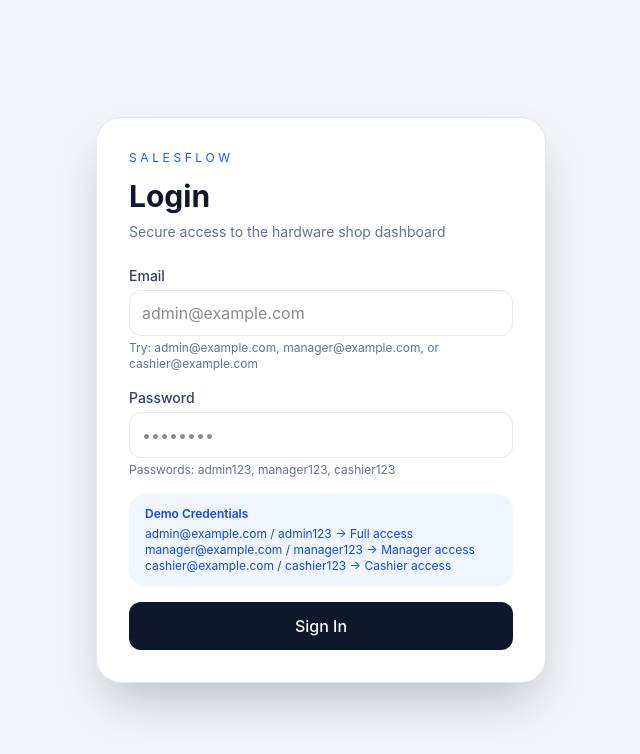
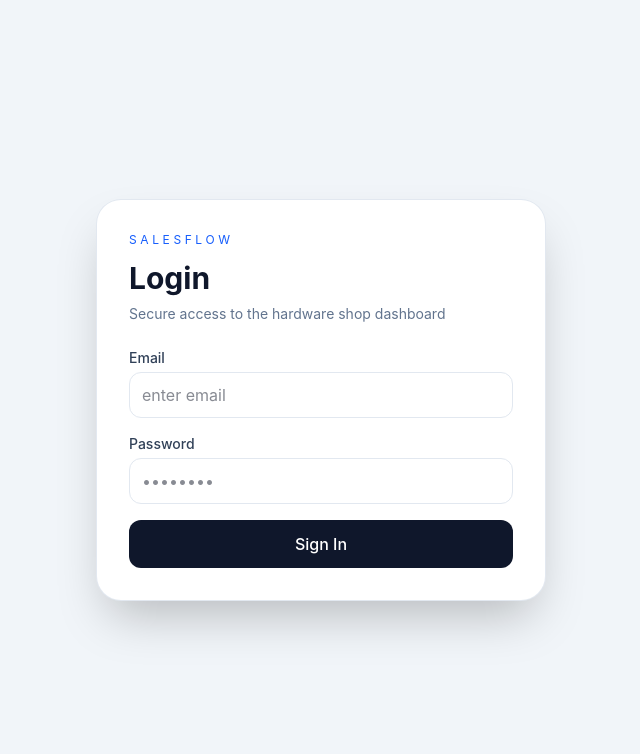
Before and after one commit to 03nouman/Sales-Management-App, a React (Vite) app: page /login in a window 1280 px wide. Shown: the top 754 px of the page, without its empty margins (319-959 px from the left). Built offline with nearby package versions, Linux system fonts and the light colour scheme.

Commit message:
minor fix

```diff
--- a/src/features/auth/components/LoginPage.tsx
+++ b/src/features/auth/components/LoginPage.tsx
@@ -71,12 +71,13 @@ export function LoginPage() {
             <input
               {...register("email", { required: true })}
               type="email"
-              placeholder="admin@example.com"
+              placeholder="enter email"
               className="w-full rounded-xl border border-slate-200 px-3 py-2.5 outline-none focus:border-blue-500"
             />
-            <p className="mt-1 text-xs text-slate-500">
-              Try: admin@example.com, manager@example.com, or cashier@example.com
-            </p>
+            {/* <p className="mt-1 text-xs text-slate-500">
+              Try: admin@example.com, manager@example.com, or
+              cashier@example.com
+            </p> */}
           </div>
 
           <div>
@@ -89,9 +90,9 @@ export function LoginPage() {
               placeholder="••••••••"
               className="w-full rounded-xl border border-slate-200 px-3 py-2.5 outline-none focus:border-blue-500"
             />
-            <p className="mt-1 text-xs text-slate-500">
+            {/* <p className="mt-1 text-xs text-slate-500">
               Passwords: admin123, manager123, cashier123
-            </p>
+            </p> */}
           </div>
 
           {submitError ? (
@@ -100,17 +101,17 @@ export function LoginPage() {
             </div>
           ) : null}
 
-          <div className="rounded-2xl bg-blue-50 px-4 py-3 text-xs text-blue-700">
+          {/* <div className="rounded-2xl bg-blue-50 px-4 py-3 text-xs text-blue-700">
             <p className="font-semibold">Demo Credentials</p>
             <p className="mt-1">admin@example.com / admin123 → Full access</p>
             <p>manager@example.com / manager123 → Manager access</p>
             <p>cashier@example.com / cashier123 → Cashier access</p>
-          </div>
+          </div> */}
 
           <button
             type="submit"
             disabled={isSubmitting}
-            className="w-full rounded-xl bg-slate-900 px-4 py-3 font-medium text-white transition hover:bg-slate-700 disabled:cursor-not-allowed disabled:opacity-60"
+            className="cursor-pointer w-full rounded-xl bg-slate-900 px-4 py-3 font-medium text-white transition hover:bg-slate-700 disabled:cursor-not-allowed disabled:opacity-60"
           >
             {isSubmitting ? "Signing in..." : "Sign In"}
           </button>
```
